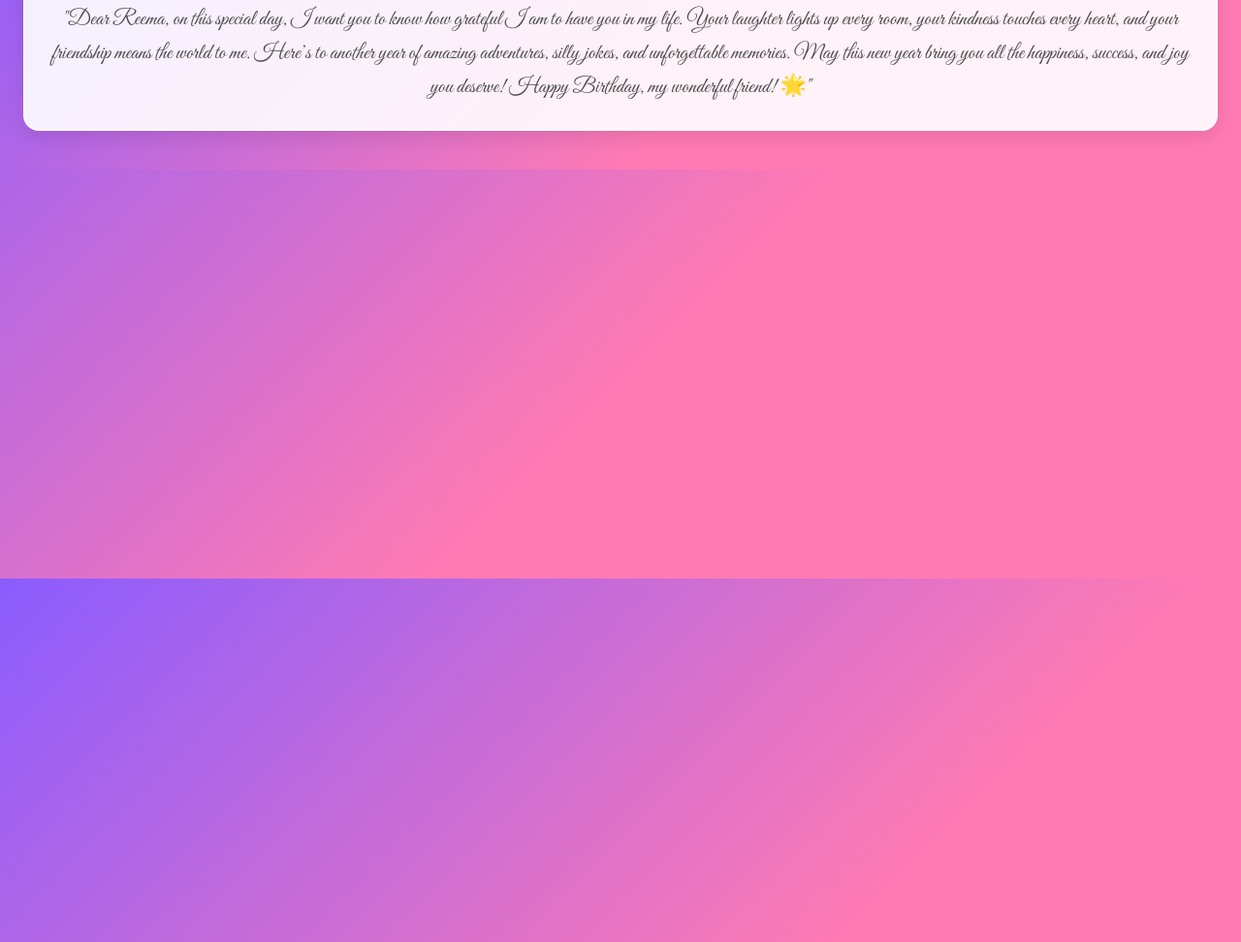
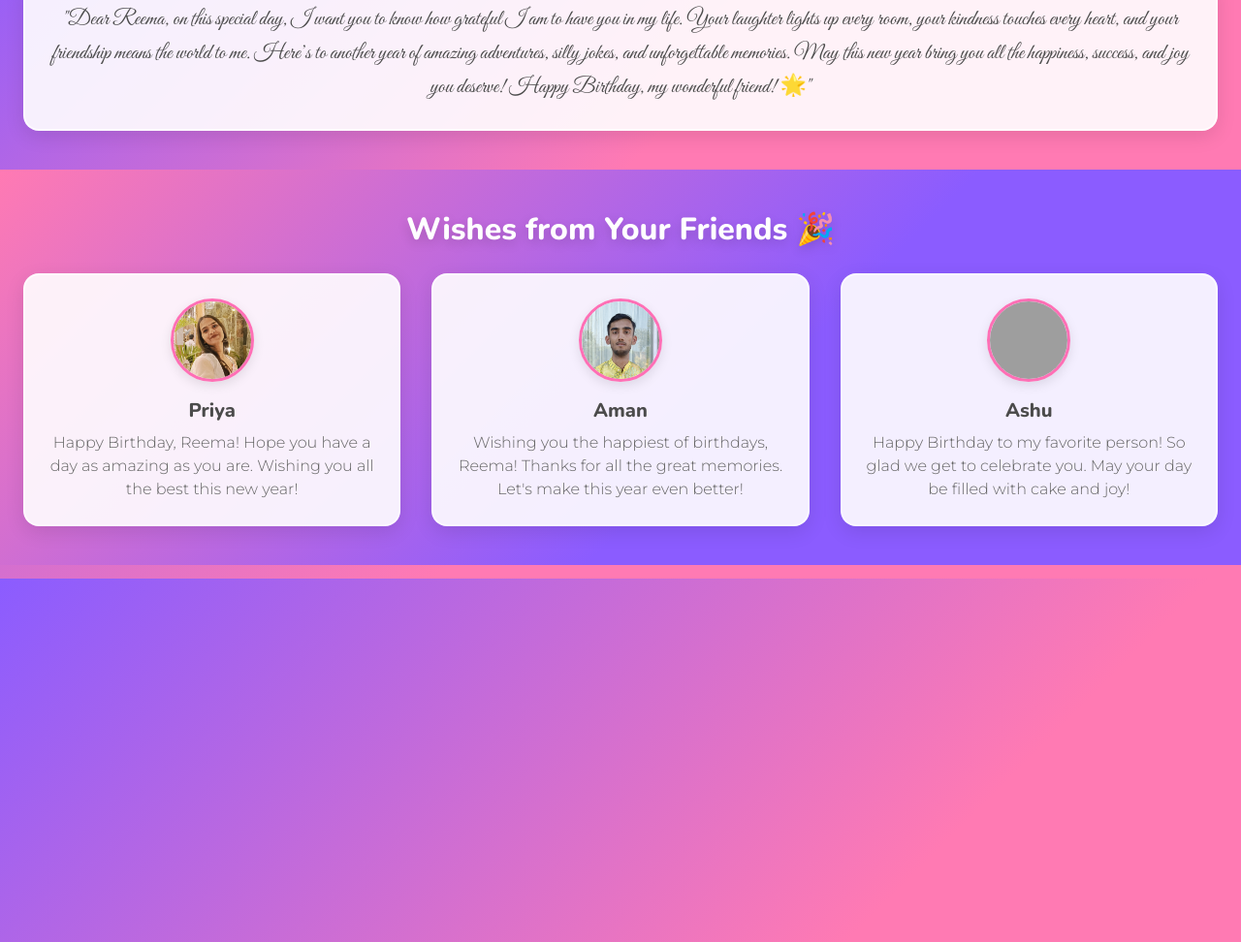
Before and after one commit to Ashuec00/Reema-birthday, a plain HTML site: page index.html in a window 1280 px wide. Shown: the part 1003-1975 px from the top of the page at 97% size. Drawn offline with nearby package versions, Linux system fonts and the light colour scheme; grey boxes are pictures that could not be loaded.

Commit message:
Update index.html

```diff
--- a/index.html
+++ b/index.html
@@ -180,6 +180,79 @@
     color: #4b4b4b;
     margin: 0;
   }
+
+  /* --- NEW CSS FOR FRIENDS WISHES SECTION --- */
+  .friends-wishes {
+    padding: 40px 24px;
+    background: linear-gradient(135deg, #ff7ab3 0%, #8b5cff 60%);
+    box-sizing: border-box;
+    display: flex;
+    flex-direction: column;
+    align-items: center;
+  }
+
+  .wishes-header {
+    font-family: 'Nunito', sans-serif;
+    font-weight: 800;
+    font-size: 32px;
+    color: var(--white);
+    margin: 0;
+    text-shadow: 0 4px 12px rgba(0, 0, 0, 0.15);
+    text-align: center;
+  }
+
+  .wishes-container {
+    width: 100%;
+    display: grid;
+    grid-template-columns: 1fr;
+    gap: 32px;
+    margin-top: 24px;
+  }
+
+  .wish-card {
+    background: rgba(255, 255, 255, 0.9);
+    border: 2px solid rgba(255, 255, 255, 0.6);
+    border-radius: 16px;
+    padding: 24px;
+    box-shadow: 0 6px 20px rgba(0, 0, 0, 0.1);
+    display: flex;
+    flex-direction: column;
+    align-items: center;
+    text-align: center;
+  }
+
+  .friend-img {
+    width: 80px;
+    height: 80px;
+    border-radius: 50%;
+    object-fit: cover;
+    border: 3px solid var(--accent);
+    box-shadow: 0 4px 12px rgba(0, 0, 0, 0.1);
+    margin-bottom: 16px;
+  }
+
+  .wish-card h3 {
+    font-family: 'Nunito', sans-serif;
+    font-weight: 800;
+    font-size: 20px;
+    color: #4b4b4b;
+    margin: 0 0 8px;
+  }
+
+  .wish-card p {
+    font-family: 'Montserrat', sans-serif;
+    font-weight: 400;
+    font-size: 16px;
+    line-height: 1.5;
+    color: #666;
+    margin: 0;
+  }
+
+  @media (min-width: 800px) {
+    .wishes-container {
+      grid-template-columns: repeat(3, 1fr);
+    }
+  }
 </style>
 </head>
 <body>
@@ -258,7 +331,31 @@
     </div>
   </section>
 
-</div>
+  <section class="friends-wishes">
+    <div class="wishes-header">Wishes from Your Friends 🎉</div>
+    <div class="wishes-container">
+
+      <div class="wish-card">
+        <img class="friend-img" src="https://raw.githubusercontent.com/Ashuec00/Reema-birthday/refs/heads/main/PM.jpg" alt="Profile picture of Priya">
+        <h3>Priya</h3>
+        <p>Happy Birthday, Reema! Hope you have a day as amazing as you are. Wishing you all the best this new year!</p>
+      </div>
+
+      <div class="wish-card">
+        <img class="friend-img" src="https://raw.githubusercontent.com/Ashuec00/Reema-birthday/refs/heads/main/Aman.jpg" alt="Profile picture of Aman">
+        <h3>Aman</h3>
+        <p>Wishing you the happiest of birthdays, Reema! Thanks for all the great memories. Let's make this year even better!</p>
+      </div>
+
+      <div class="wish-card">
+        <img class="friend-img" src="https://raw.githubusercontent.com/Ashuec00/Reema-birthday/refs/heads/main/Ashu.jpg" alt="Profile picture of Ashu">
+        <h3>Ashu</h3>
+        <p>Happy Birthday to my favorite person! So glad we get to celebrate you. May your day be filled with cake and joy!</p>
+      </div>
+
+    </div>
+  </section>
+  </div>
 
 <canvas id="confetti"></canvas>
 
```
